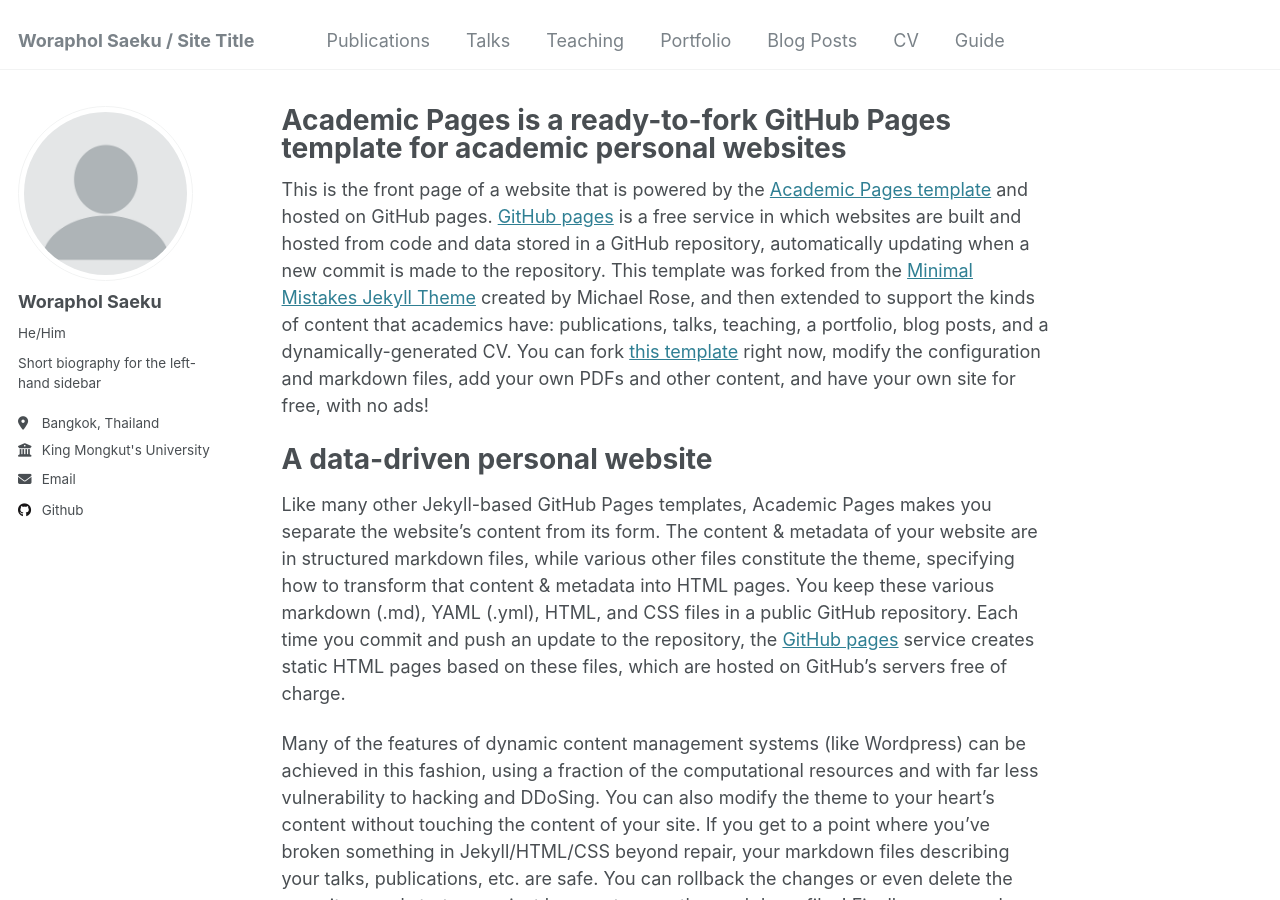
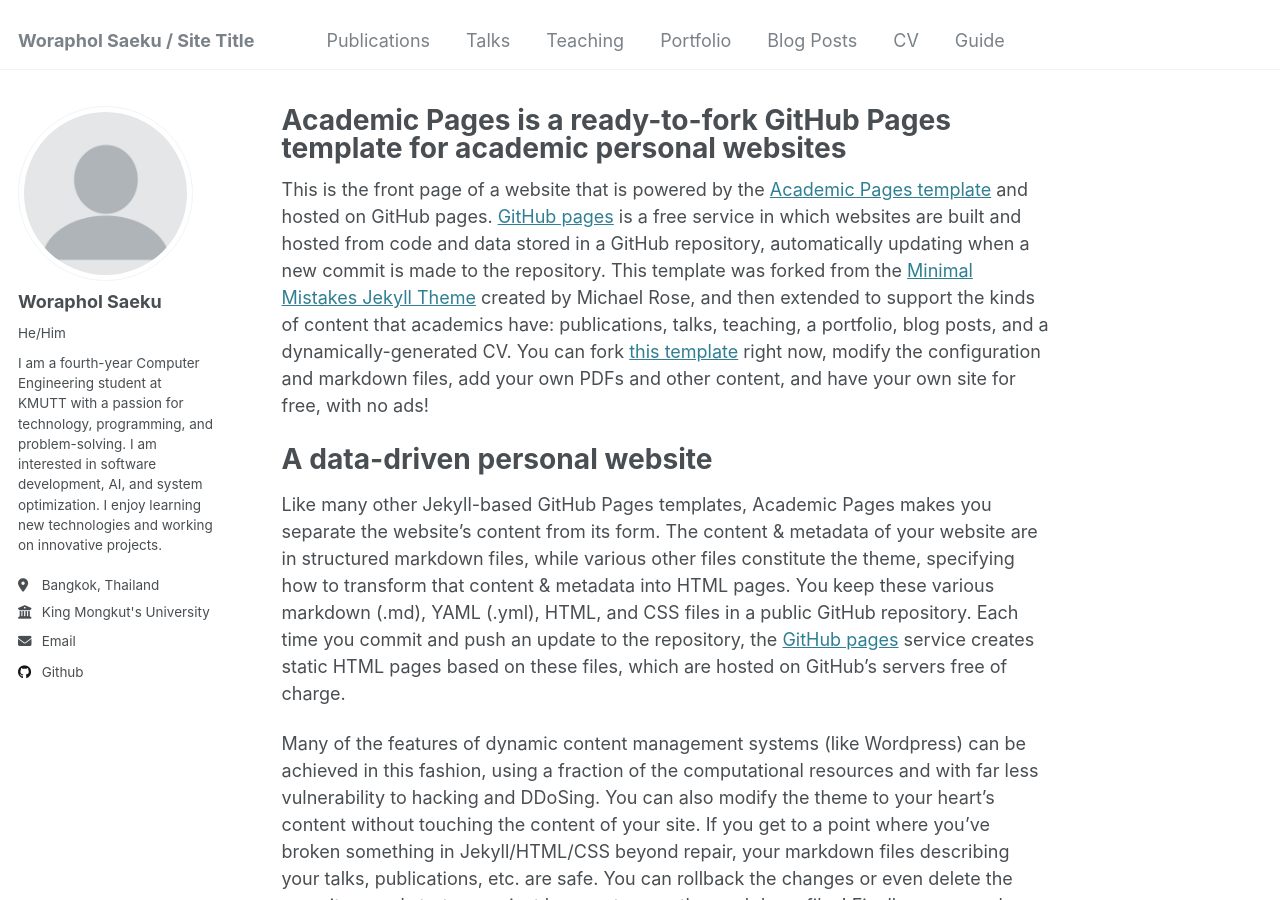
Before and after one commit to worapholohm/worapholohm.github.io, a Jekyll site: the page built from _pages/about.md, in a window 1280 px wide and 900 px high. Built offline with Jekyll 4.4.1, drawn with Linux system fonts in a browser that asks for light colours.

Commit message:
Update _config.yml

```diff
--- a/_config.yml
+++ b/_config.yml
@@ -24,7 +24,7 @@ author:
   avatar           : "profile.png"
   name             : "Woraphol Saeku"
   pronouns         : "He/Him"
-  bio              : "Short biography for the left-hand sidebar"
+  bio              : "I am a fourth-year Computer Engineering student at KMUTT with a passion for technology, programming, and problem-solving. I am interested in software development, AI, and system optimization. I enjoy learning new technologies and working on innovative projects."
   location         : "Bangkok, Thailand"
   employer         : "King Mongkut's University of Technology Thonburi"
   uri              : # URL
```
